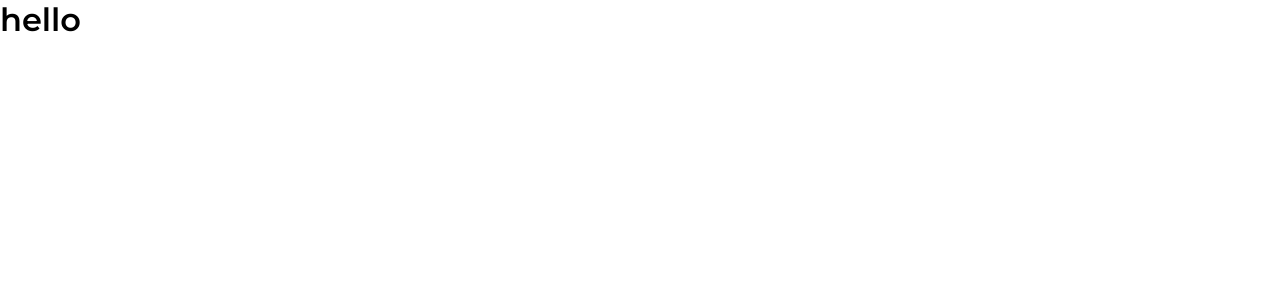
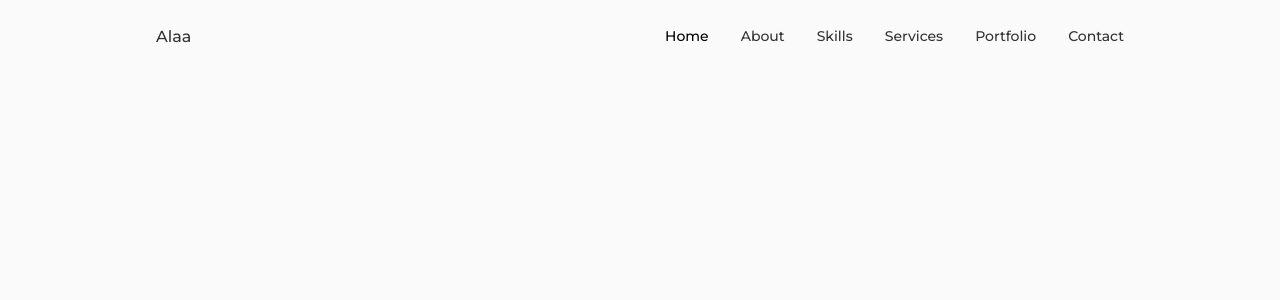
Before and after one commit to alaaobed88/portfolio-AlaaObeid, a React (Create React App) app: page / in a window 1280 px wide. Shown: the top 300 px of the page. Built offline with nearby package versions, Linux system fonts and the light colour scheme.

Commit message:
Finished Header component with navigation funcionality

```diff
--- a/src/App.js
+++ b/src/App.js
@@ -1,7 +1,10 @@
+import Header from "./components/Header/Header";
+import Home from "./components/Home/Home";
 const App = () => {
   return (
     <>
-      <h1>hello</h1>
+      <Header />
+      <Home />
     </>
   );
 };
--- /dev/null
+++ b/src/components/Header/Header.js
@@ -0,0 +1,63 @@
+import { useState } from "react";
+import "./header.css";
+
+const Header = () => {
+  const [showMenu, setShowMenu] = useState(false);
+
+  return (
+    <header className="header">
+      <nav className="nav container">
+        <a href="index.html" className="nav-logo">
+          Alaa
+        </a>
+        <div className={showMenu ? "nav-menu show-menu" : "nav-menu"}>
+          <ul className="nav-list">
+            <li className="nav-item">
+              <a href="#home" className="nav-link active-link">
+                <i className="uil uil-estate nav-icon"></i> Home
+              </a>
+            </li>
+            <li className="nav-item">
+              <a href="#about" className="nav-link">
+                <i className="uil uil-user nav-icon"></i> About
+              </a>
+            </li>
+            <li className="nav-item">
+              <a href="#skills" className="nav-link">
+                <i className="uil uil-file-alt nav-icon"></i> Skills
+              </a>
+            </li>
+            <li className="nav-item">
+              <a href="#services" className="nav-link">
+                <i className="uil uil-briefcase-alt nav-icon"></i> Services
+              </a>
+            </li>
+            <li className="nav-item">
+              <a href="#portfolio" className="nav-link">
+                <i className="uil uil-scenery nav-icon"></i> Portfolio
+              </a>
+            </li>
+            <li className="nav-item">
+              <a href="#contact" className="nav-link">
+                <i className="uil uil-message nav-icon"></i> Contact
+              </a>
+            </li>
+          </ul>
+
+          <i
+            className="uil uil-times nav-close"
+            onClick={() => setShowMenu(!showMenu)}
+          ></i>
+        </div>
+        <div className="nav-toggle">
+          <i
+            className="uil uil-apps"
+            onClick={() => setShowMenu(!showMenu)}
+          ></i>
+        </div>
+      </nav>
+    </header>
+  );
+};
+
+export default Header;
--- /dev/null
+++ b/src/components/Header/header.css
@@ -0,0 +1,121 @@
+.header {
+  width: 100%;
+
+  position: fixed;
+  top: 0;
+  left: 0;
+  z-index: var(--z-fixed);
+  background-color: var(--body-color);
+}
+
+.nav {
+  height: calc(var(--header-height) + 1.5rem);
+  display: flex;
+  justify-content: space-between;
+  align-items: center;
+  column-gap: 1rem;
+}
+
+.nav-logo,
+.nav-toggle {
+  color: var(--title-color);
+  font-weight: var(--font-medium);
+}
+
+.nav-list {
+  display: flex;
+
+  column-gap: 2rem;
+}
+
+.nav-link {
+  display: flex;
+  flex-direction: column;
+  align-items: center;
+  font-size: var(--small-font-size);
+  color: var(--title-color);
+  font-weight: var(--font-medium);
+  transition: 0.3s;
+}
+.nav-icon,
+.nav-close,
+.nav-toggle {
+  display: none;
+}
+
+.active-link,
+.nav-link:hover {
+  color: var(--title-color-dark);
+}
+
+@media screen and (max-width: 768px) {
+  .header {
+    top: initial;
+    bottom: 0;
+  }
+
+  .nav {
+    height: var(--header-height);
+  }
+
+  .nav-menu {
+    position: fixed;
+    bottom: -100%;
+    left: 0;
+    width: 100%;
+    background-color: var(--body-color);
+    padding: 2rem 1.5rem 4rem;
+    box-shadow: 0 -1px 4px rgba(0, 0, 0, 0.15);
+    border-radius: 1.5rem 1.5rem 0 0;
+    transition: 0.3s;
+  }
+
+  /*show menu*/
+
+  .show-menu {
+    bottom: 0;
+  }
+  .nav-icon,
+  .nav-close,
+  .nav-toggle {
+    display: block;
+  }
+
+  .nav-toggle {
+    font-size: 1.1rem;
+    cursor: pointer;
+  }
+
+  .nav-list {
+    display: grid;
+    grid-template-columns: repeat(3, 1fr);
+    gap: 2rem;
+  }
+
+  .nav-close {
+    position: absolute;
+    right: 1.3rem;
+    bottom: 0.5rem;
+    font-size: 1.5rem;
+    cursor: pointer;
+    color: var(--title-color);
+  }
+
+  .nav-close:hover {
+    color: var(--title-color-dark);
+  }
+
+  .nav-icon {
+    font-size: 1.2rem;
+  }
+}
+
+@media screen and (max-width: 350px) {
+  .nav-menu {
+    padding: 2rem 0.25rem 4rem;
+  }
+
+  .nav-list {
+    column-gap: 0;
+  }
+}
--- /dev/null
+++ b/src/components/Home/Home.js
@@ -0,0 +1,7 @@
+import "./home.css";
+
+const Home = () => {
+  return <div className="home">Home</div>;
+};
+
+export default Home;
--- a/src/index.css
+++ b/src/index.css
@@ -3,7 +3,7 @@
 :root {
   --header-height: 3rem;
   --hue: 0;
-  --sat: 0;
+  --sat: 0%;
   --title-color: hsl(var(--hue), var(--sat), 20%);
   --title-color-dark: hsl(var(--hue), var(--sat), 0%);
   --text-color: hsl(var(--hue), var(--sat), 46%);
@@ -151,6 +151,10 @@ img {
 
 /*BreakPoints*/
 @media screen and (max-width: 992px) {
+  .container {
+    margin-left: 1.5rem;
+    margin-right: 1.5rem;
+  }
 }
 
 @media screen and (max-width: 768px) {
@@ -160,4 +164,8 @@ img {
 }
 
 @media screen and (max-width: 350px) {
+  .container {
+    margin-left: 1rem;
+    margin-right: 1rem;
+  }
 }
```
Also changed, not shown: src/components/Home/home.css (added).
